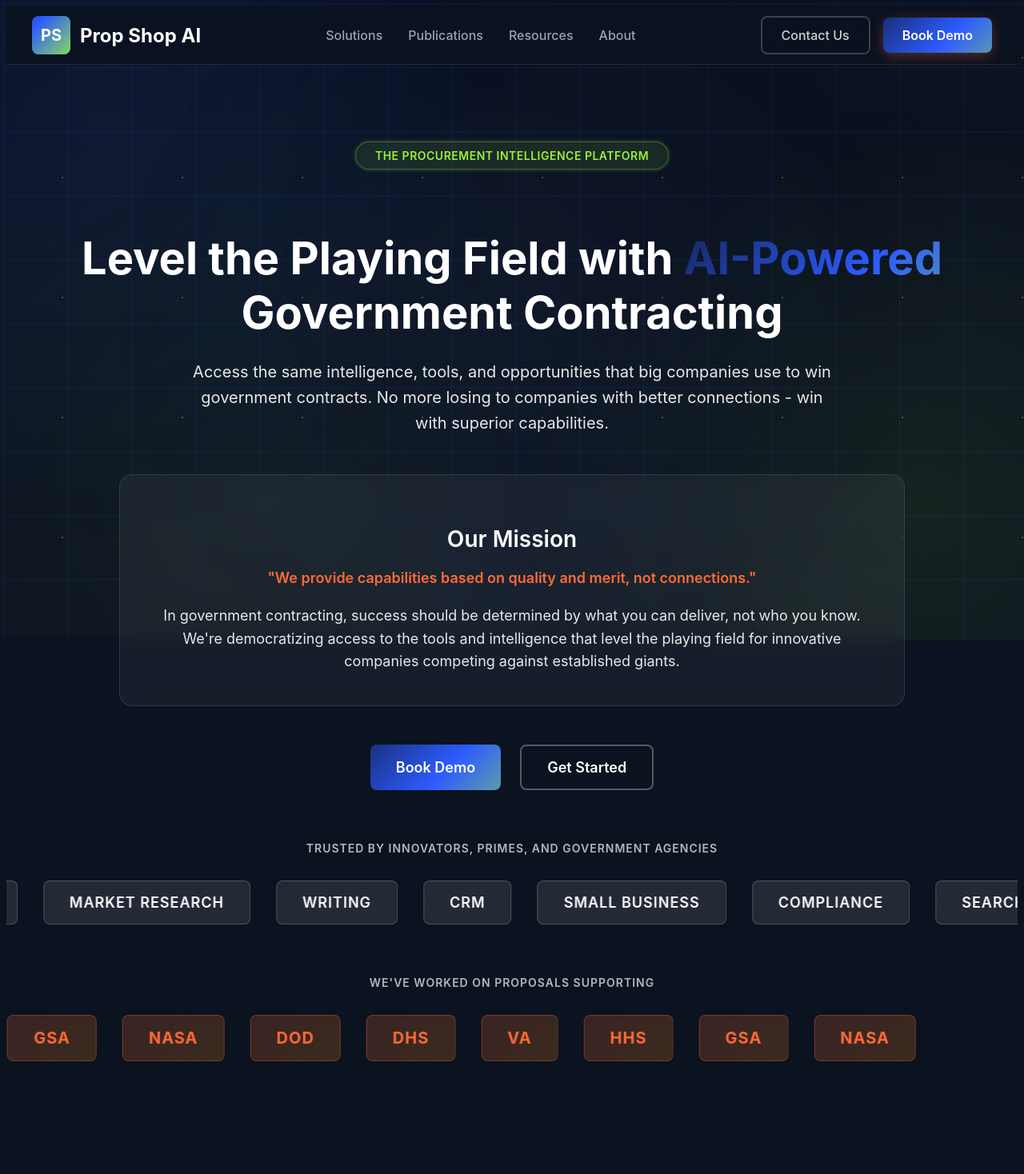
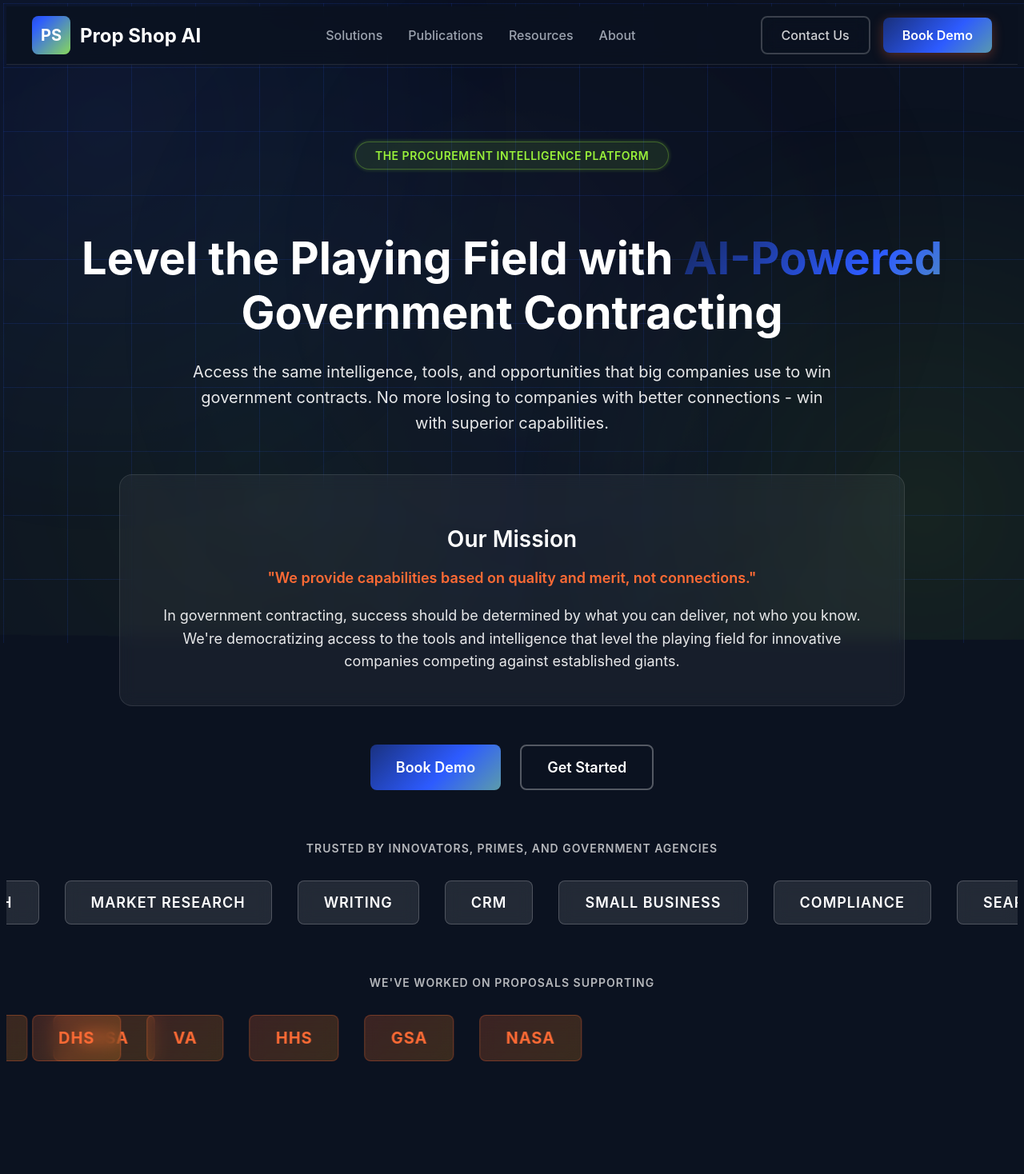
Before and after one commit to matthewbaumeister/PSAI-Website, a Next.js app: page / in a window 1280 px wide. Shown: the top 1468 px of the page at 80% size. Built offline with nearby package versions, Linux system fonts and the light colour scheme.

Commit message:
Fix infinite scroll and remove orange dots: implement JavaScript-based scrolling and clean up background elements

```diff
--- a/src/app/globals.css
+++ b/src/app/globals.css
@@ -113,10 +113,7 @@ body::after {
   height: 100vh;
   pointer-events: none;
   z-index: -996;
-  background:
-    radial-gradient(circle, rgba(255, 122, 41, 0.4) 1px, transparent 1px);
-  background-size: 150px 150px;
-  animation: dots-drift 300s linear infinite;
+  background: none;
 }
 
 
@@ -3333,9 +3330,9 @@ body::after {
 
 .proof-items {
   display: flex;
-  animation: scroll-left 40s linear infinite;
   white-space: nowrap;
   width: max-content;
+  transition: transform 0.1s linear;
 }
 
 .proof-items:hover {
@@ -3357,15 +3354,6 @@ body::after {
   flex-shrink: 0;
 }
 
-@keyframes scroll-left {
-  0% {
-    transform: translateX(0);
-  }
-  100% {
-    transform: translateX(-66.666%);
-  }
-}
-
 /* Agencies Section */
 .agencies-section {
   margin: 4rem 0;
@@ -3385,9 +3373,9 @@ body::after {
 
 .agencies-items {
   display: flex;
-  animation: scroll-right 35s linear infinite;
   white-space: nowrap;
   width: max-content;
+  transition: transform 0.1s linear;
 }
 
 .agencies-items:hover {
@@ -3409,15 +3397,6 @@ body::after {
   flex-shrink: 0;
 }
 
-@keyframes scroll-right {
-  0% {
-    transform: translateX(-66.666%);
-  }
-  100% {
-    transform: translateX(0);
-  }
-}
-
 /* Solutions Page */
 .solutions-page {
   padding: 6rem 0 4rem;
--- a/src/components/sections/hero.tsx
+++ b/src/components/sections/hero.tsx
@@ -1,4 +1,56 @@
+'use client'
+
+import { useEffect, useRef } from 'react'
+
 export function Hero() {
+  const proofRef = useRef<HTMLDivElement>(null)
+  const agenciesRef = useRef<HTMLDivElement>(null)
+
+  useEffect(() => {
+    const proofItems = proofRef.current
+    const agenciesItems = agenciesRef.current
+
+    if (!proofItems || !agenciesItems) return
+
+    // Clone items for seamless infinite scroll
+    const proofClone = proofItems.cloneNode(true) as HTMLElement
+    const agenciesClone = agenciesItems.cloneNode(true) as HTMLElement
+
+    proofItems.appendChild(proofClone)
+    agenciesItems.appendChild(agenciesClone)
+
+    // Infinite scroll animation for proof items
+    let proofPosition = 0
+    const proofScroll = () => {
+      proofPosition -= 1
+      if (proofPosition <= -proofItems.scrollWidth / 2) {
+        proofPosition = 0
+      }
+      proofItems.style.transform = `translateX(${proofPosition}px)`
+      requestAnimationFrame(proofScroll)
+    }
+
+    // Infinite scroll animation for agencies
+    let agenciesPosition = 0
+    const agenciesScroll = () => {
+      agenciesPosition += 1
+      if (agenciesPosition >= agenciesItems.scrollWidth / 2) {
+        agenciesPosition = 0
+      }
+      agenciesItems.style.transform = `translateX(${agenciesPosition}px)`
+      requestAnimationFrame(agenciesScroll)
+    }
+
+    // Start animations
+    proofScroll()
+    agenciesScroll()
+
+    // Cleanup
+    return () => {
+      // Cleanup if needed
+    }
+  }, [])
+
   return (
     <section className="hero">
       <div className="container">
@@ -38,19 +90,7 @@ export function Hero() {
 
       <div className="proof-section">
         <div className="section-label">TRUSTED BY INNOVATORS, PRIMES, AND GOVERNMENT AGENCIES</div>
-        <div className="proof-items">
-          <div className="proof-item">COMPLIANCE</div>
-          <div className="proof-item">SEARCH</div>
-          <div className="proof-item">MARKET RESEARCH</div>
-          <div className="proof-item">WRITING</div>
-          <div className="proof-item">CRM</div>
-          <div className="proof-item">SMALL BUSINESS</div>
-          <div className="proof-item">COMPLIANCE</div>
-          <div className="proof-item">SEARCH</div>
-          <div className="proof-item">MARKET RESEARCH</div>
-          <div className="proof-item">WRITING</div>
-          <div className="proof-item">CRM</div>
-          <div className="proof-item">SMALL BUSINESS</div>
+        <div className="proof-items" ref={proofRef}>
           <div className="proof-item">COMPLIANCE</div>
           <div className="proof-item">SEARCH</div>
           <div className="proof-item">MARKET RESEARCH</div>
@@ -62,19 +102,7 @@ export function Hero() {
 
       <div className="agencies-section">
         <div className="section-label">WE'VE WORKED ON PROPOSALS SUPPORTING</div>
-        <div className="agencies-items">
-          <div className="agency-item">DOD</div>
-          <div className="agency-item">DHS</div>
-          <div className="agency-item">VA</div>
-          <div className="agency-item">HHS</div>
-          <div className="agency-item">GSA</div>
-          <div className="agency-item">NASA</div>
-          <div className="agency-item">DOD</div>
-          <div className="agency-item">DHS</div>
-          <div className="agency-item">VA</div>
-          <div className="agency-item">HHS</div>
-          <div className="agency-item">GSA</div>
-          <div className="agency-item">NASA</div>
+        <div className="agencies-items" ref={agenciesRef}>
           <div className="agency-item">DOD</div>
           <div className="agency-item">DHS</div>
           <div className="agency-item">VA</div>
```
